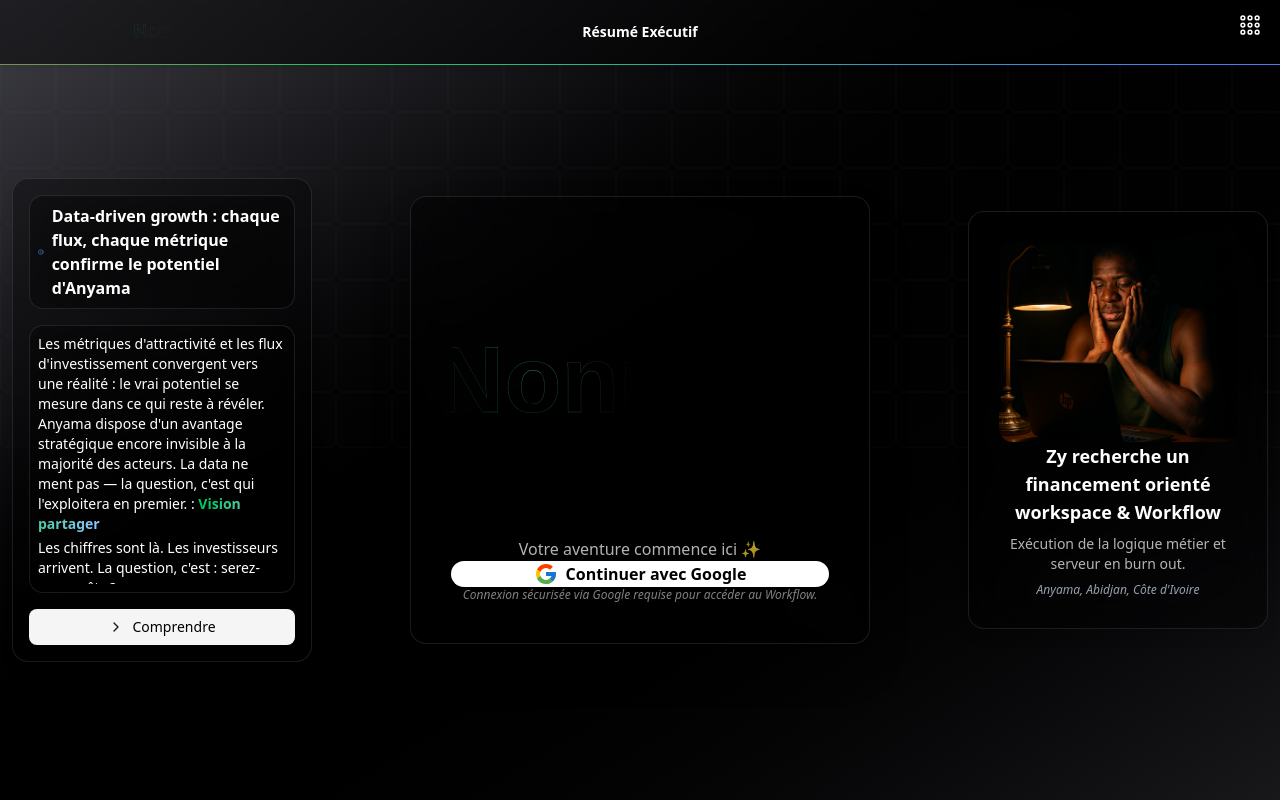
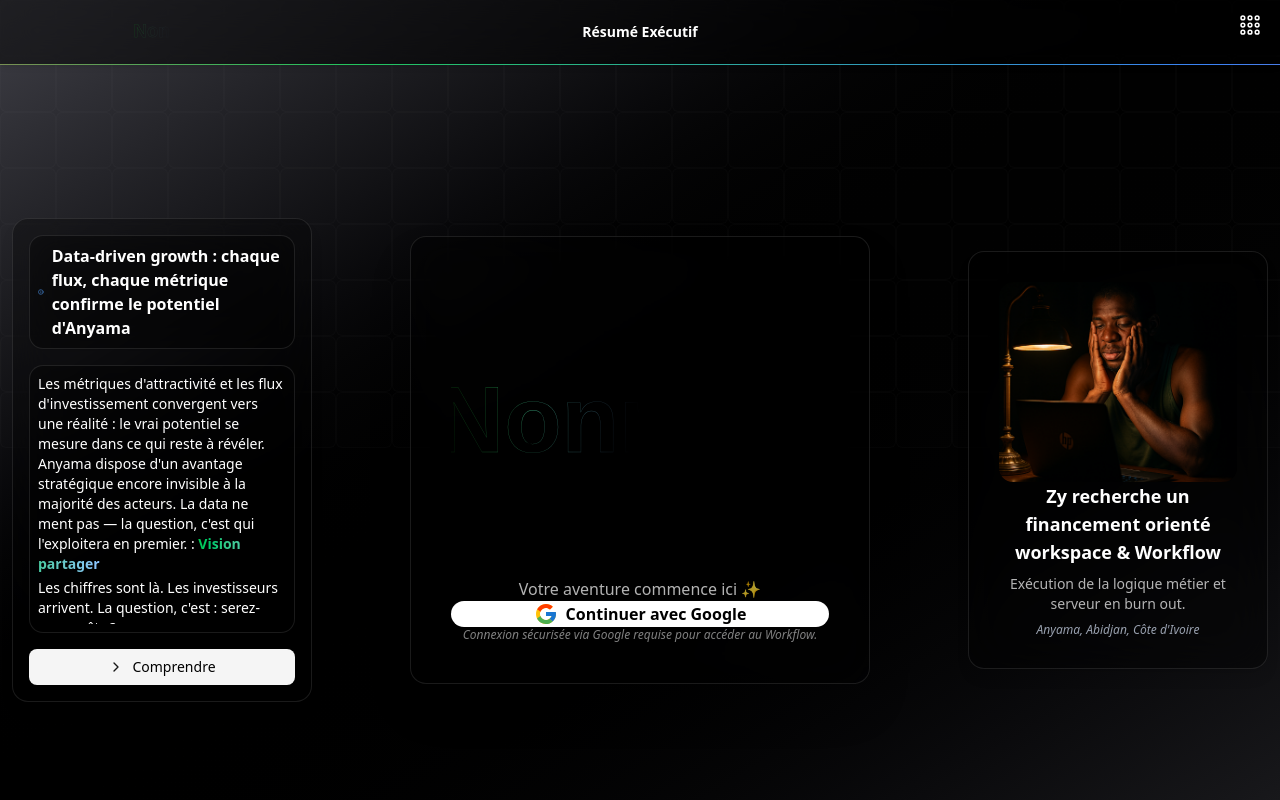
Before and after one commit to nonnzy7even7iete/nonnzytransformiumfullstackbundel, a Next.js app: page / in a window 1280 px wide. Built offline with nearby package versions, Linux system fonts and the light colour scheme; no server answers.

Commit message:
Zy Bulding workflow

```diff
--- a/src/app/page.tsx
+++ b/src/app/page.tsx
@@ -30,7 +30,7 @@ export default function HomePage() {
       <main
         className="relative flex flex-col md:flex-row items-center justify-center
 min-h-screen bg-gradient-to-br from-zinc-700 via-black to-zinc-900
-overflow-hidden px-4 md:px-8 py-10 gap-6 md:gap-0 pt-8 md:pt-20"
+overflow-hidden px-4 md:px-8 py-10 gap-6 md:gap-0 pt-8 md:pt-40"
       >
         {/* Fond dynamique */}
         <div className="absolute inset-0 z-0">
```
